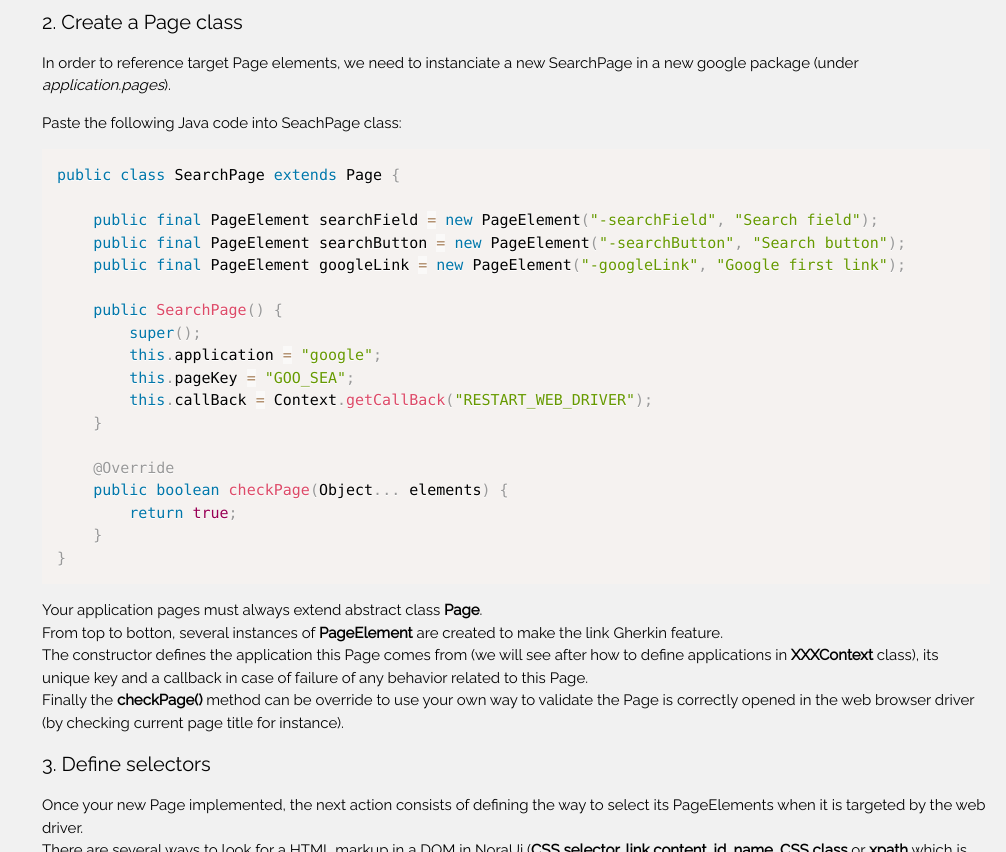
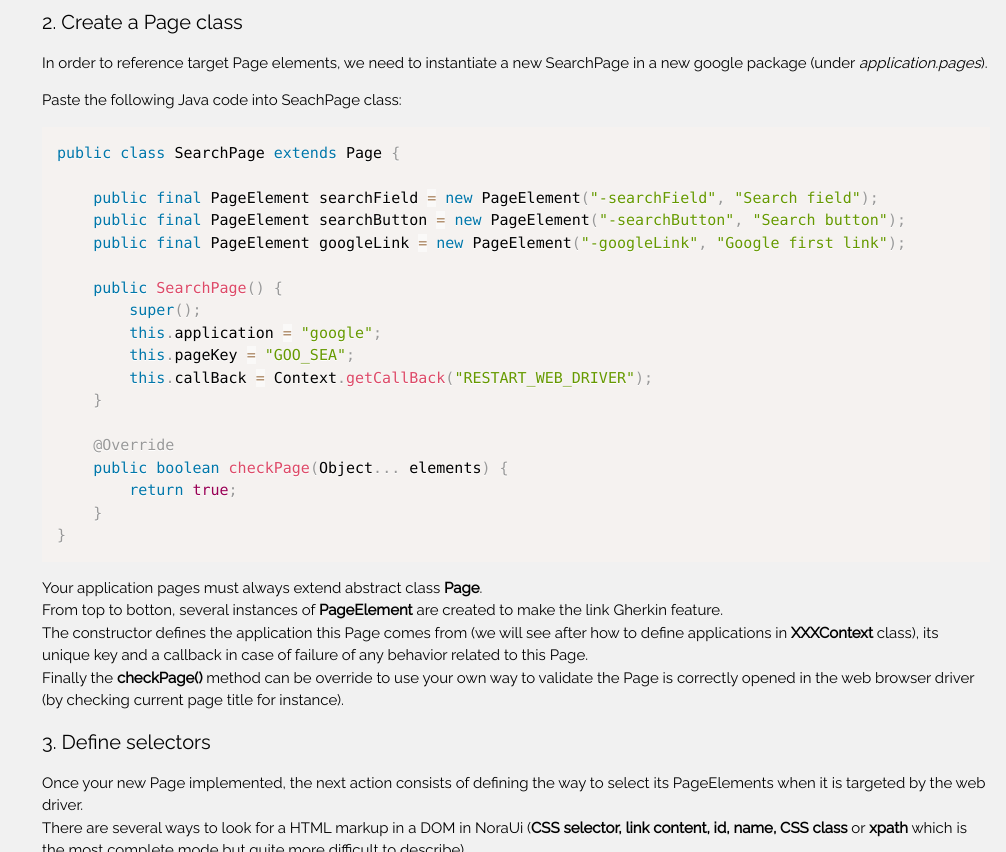
Before and after one commit to NoraUi/noraui.github.io, a plain HTML site: page index.html in a window 1280 px wide. Shown: the part 6291-7143 px from the top of the page, without its empty margins (274-1280 px from the left). Drawn offline with nearby package versions, Linux system fonts and the light colour scheme.

Commit message:
correction of a typology fault
"instanciate" to "instantiate"

```diff
--- a/index.html
+++ b/index.html
@@ -302,7 +302,7 @@ Feature: My new feature
     |1|test|
     #END</code></pre>
       <h4>2. Create a Page class</h4>
-      <p>In order to reference target Page elements, we need to instanciate a new SearchPage in a new google package (under <i>application.pages</i>).</p>
+      <p>In order to reference target Page elements, we need to instantiate a new SearchPage in a new google package (under <i>application.pages</i>).</p>
       <p>Paste the following Java code into SeachPage class:</p>
 <pre class="language-java"><code>public class SearchPage extends Page {
 
```
